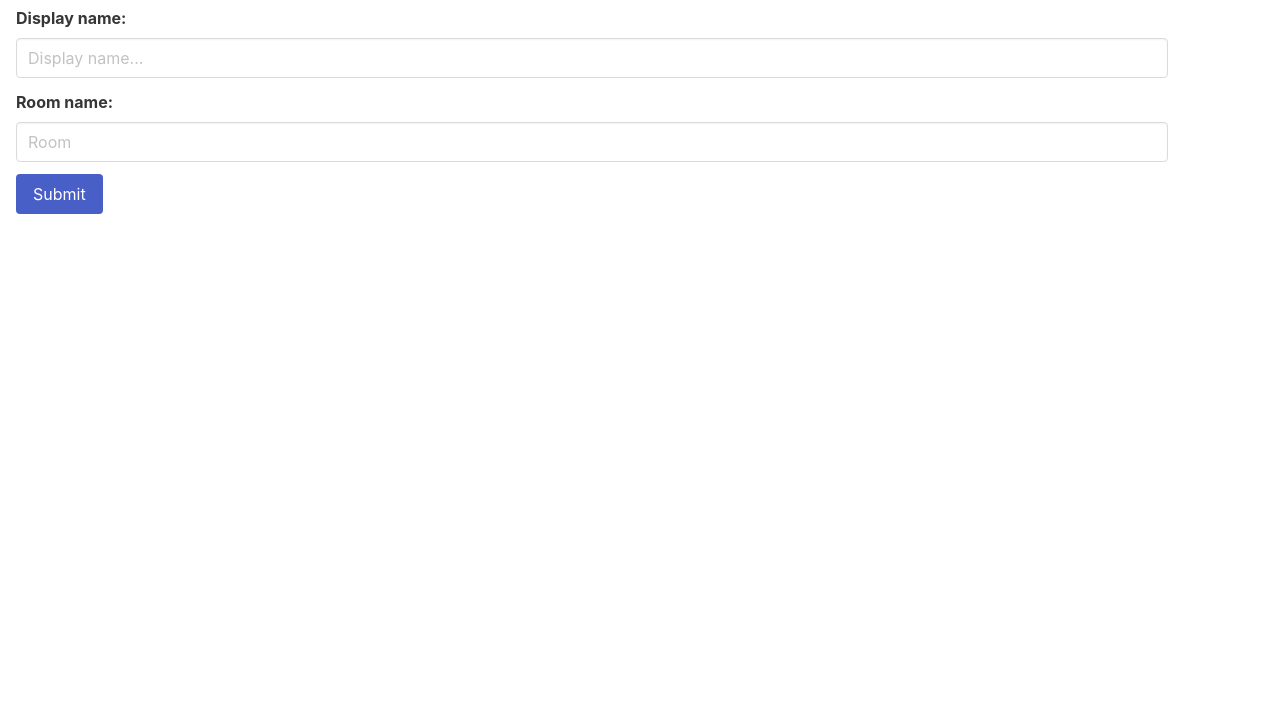
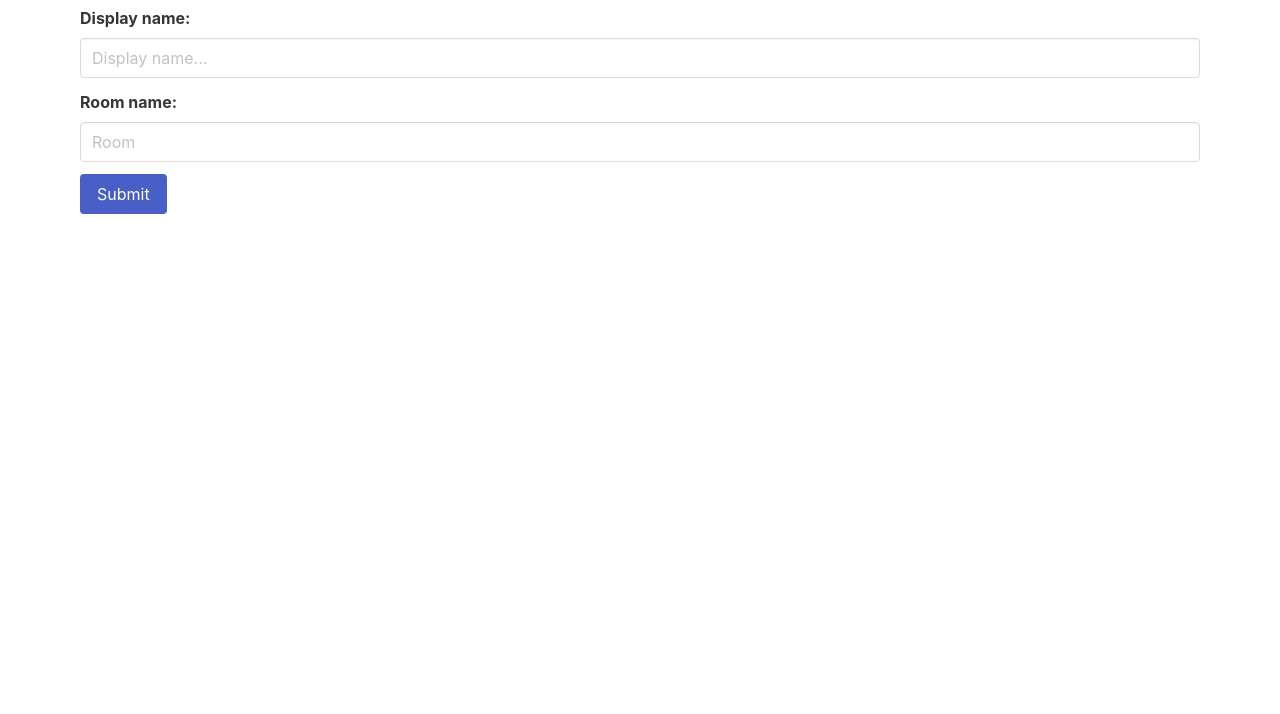
Before and after one commit to sergij14/chat-app, a website: page public/index.html in a window 1280 px wide. Shown: the part 86-800 px from the top of the page. Drawn offline with nearby package versions, Linux system fonts and the light colour scheme; no server answers.

Commit message:
centered index page container

```diff
--- a/public/index.html
+++ b/public/index.html
@@ -12,7 +12,7 @@
   </head>
   <body>
     <div id="app">
-      <div class="container is-fuild m-4">
+      <div class="container is-fuild p-4">
         <form action="/chat.html">
           <h2 class="is-size-2 mb-4">Join the chat</h2>
           <div class="field">
```
